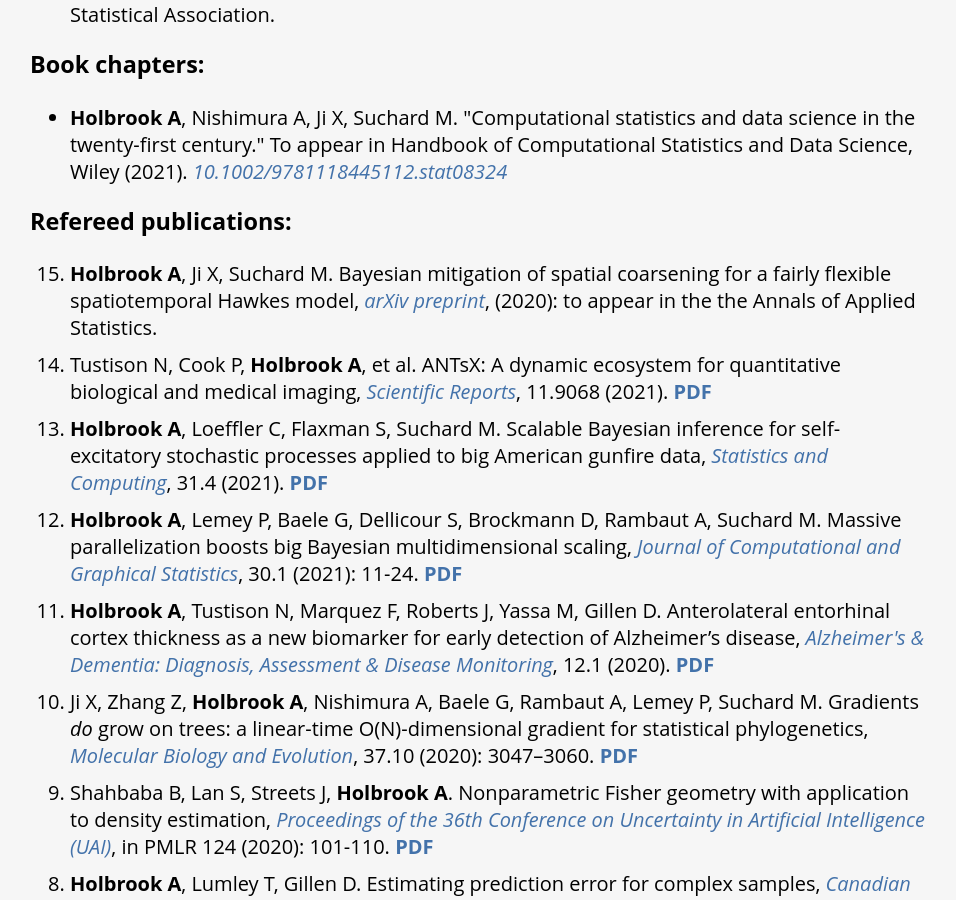
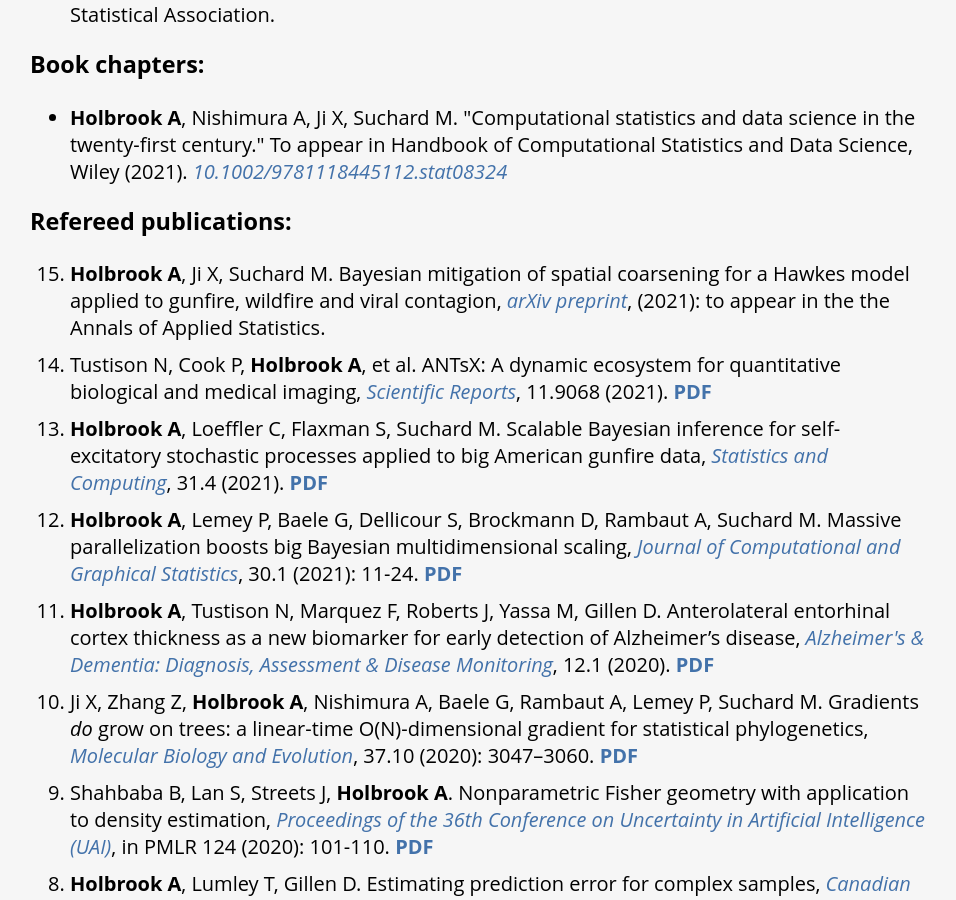
Before and after one commit to andrewjholbrook/andrewjholbrook.github.io, a Jekyll site: the page built from research.html, in a window 1280 px wide and 900 px high, scrolled down 409 px. Shown: the whole window, without its empty margins (162-1118 px from the left). Built offline with Jekyll 4.4.1, drawn with Linux system fonts in a browser that asks for light colours; a style sheet for code colours, icons or effects is not loaded.

Commit message:
Update research.html

```diff
--- a/research.html
+++ b/research.html
@@ -23,7 +23,7 @@
   <h3>Refereed publications:</h3>
 
   <ol id="pubs" reversed>
-                    <li> <b>Holbrook A</b>, Ji X, Suchard M. Bayesian mitigation of spatial coarsening for a fairly flexible spatiotemporal Hawkes model, <i><a href="https://arxiv.org/abs/2010.02994" target="_blank">arXiv preprint</a></i>, (2020): to appear in the the Annals of Applied Statistics.
+                    <li> <b>Holbrook A</b>, Ji X, Suchard M. Bayesian mitigation of spatial coarsening for a Hawkes model applied to gunfire, wildfire and viral contagion, <i><a href="https://arxiv.org/abs/2010.02994" target="_blank">arXiv preprint</a></i>, (2021): to appear in the the Annals of Applied Statistics.
                             <li> Tustison N, Cook P, <b>Holbrook A</b>, et al. ANTsX: A dynamic ecosystem for quantitative biological and medical imaging, <i><a href="https://doi.org/10.1038/s41598-021-87564-6" target="_blank">Scientific Reports</a></i>, 11.9068 (2021). <a href="papers/ANTsX.pdf" target="_blank"><b>PDF</b></a>
                     <li> <b>Holbrook A</b>, Loeffler C, Flaxman S, Suchard M. Scalable Bayesian inference for self-excitatory stochastic processes applied to big American gunfire data, <i><a href="https://doi.org/10.1007/s11222-020-09980-4" target="_blank">Statistics and Computing</a></i>, 31.4 (2021). <a href="papers/DCGunfire.pdf" target="_blank"><b>PDF</b></a>
                      <li> <b>Holbrook A</b>, Lemey P, Baele G, Dellicour S, Brockmann D, Rambaut A, Suchard M. Massive parallelization boosts big Bayesian multidimensional scaling, <i><a href="https://doi.org/10.1080/10618600.2020.1754226" target="_blank">Journal of Computational and Graphical Statistics</a></i>, 30.1 (2021): 11-24. <a href="papers/massive.pdf" target="_blank"><b>PDF</b></a>
```
